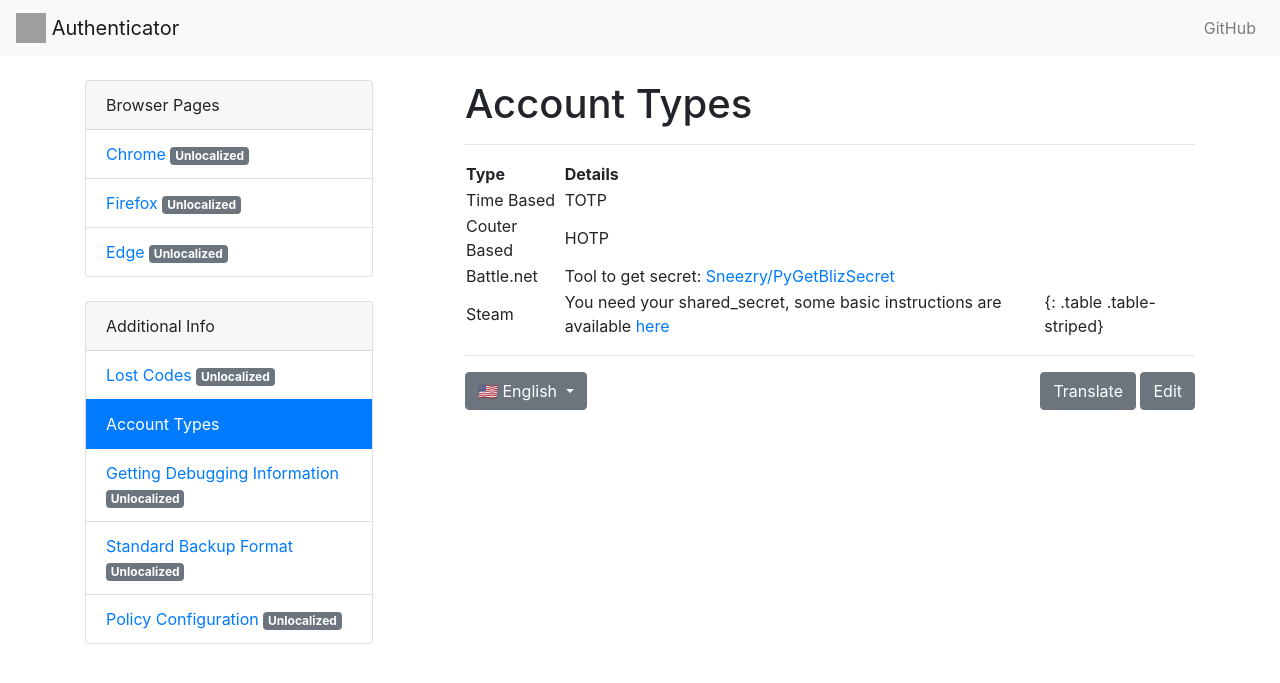
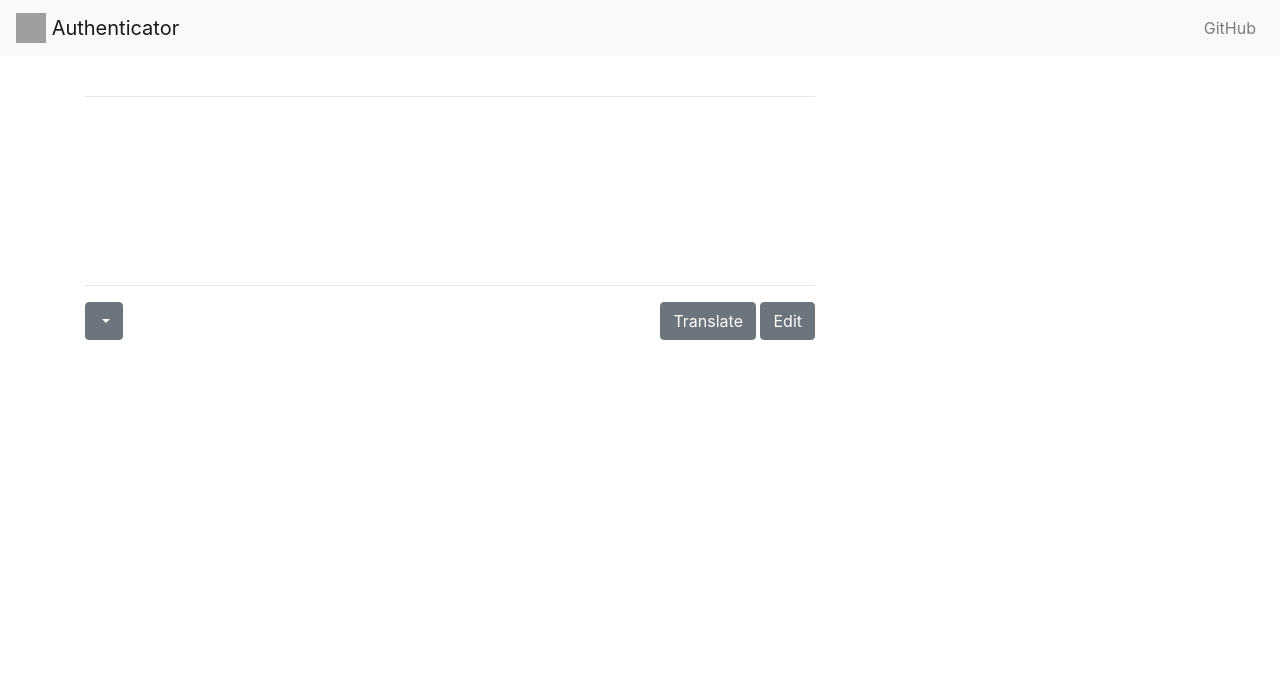
Before and after one commit to Authenticator-Extension/authenticator.cc, a Jekyll site: the page built from docs/fi/account-types.md, in a window 1280 px wide. Shown: the top 683 px of the page. Built offline with Jekyll 4.4.1, drawn with Linux system fonts in a browser that asks for light colours; our own code applies the rules of GitHub Pages for plain Markdown files; grey boxes are pictures that could not be loaded.

Commit message:
New translations account-types.md (Finnish)

```diff
--- a/docs/fi/account-types.md
+++ b/docs/fi/account-types.md
@@ -1,12 +1,12 @@
 ---
-title: Account Types
-stub: account-types
-lang: en
-ver: 1
+title:
+stub:
+lang:
+ver:
 ---
-| Type         | Details                                                                                                                                                                                                                                                         |
-| ------------ | --------------------------------------------------------------------------------------------------------------------------------------------------------------------------------------------------------------------------------------------------------------- |
-| Time Based   | TOTP                                                                                                                                                                                                                                                            |
-| Couter Based | HOTP                                                                                                                                                                                                                                                            |
-| Battle.net   | Tool to get secret: [Sneezry/PyGetBlizSecret](https://github.com/Sneezry/PyGetBlizSecret/)                                                                                                                                                                      |
-| Steam        | You need your shared_secret, some basic instructions are available [here](https://github.com/SteamTimeIdler/stidler/wiki/Getting-your-%27shared_secret%27-code-for-use-with-Auto-Restarter-on-Mobile-Authentication#getting-shared-secret-from-android-windows) | {: .table .table-striped}
+|  |  |
+|  |  |
+|  |  |
+|  |  |
+|  |  |
+|  |  |
```
